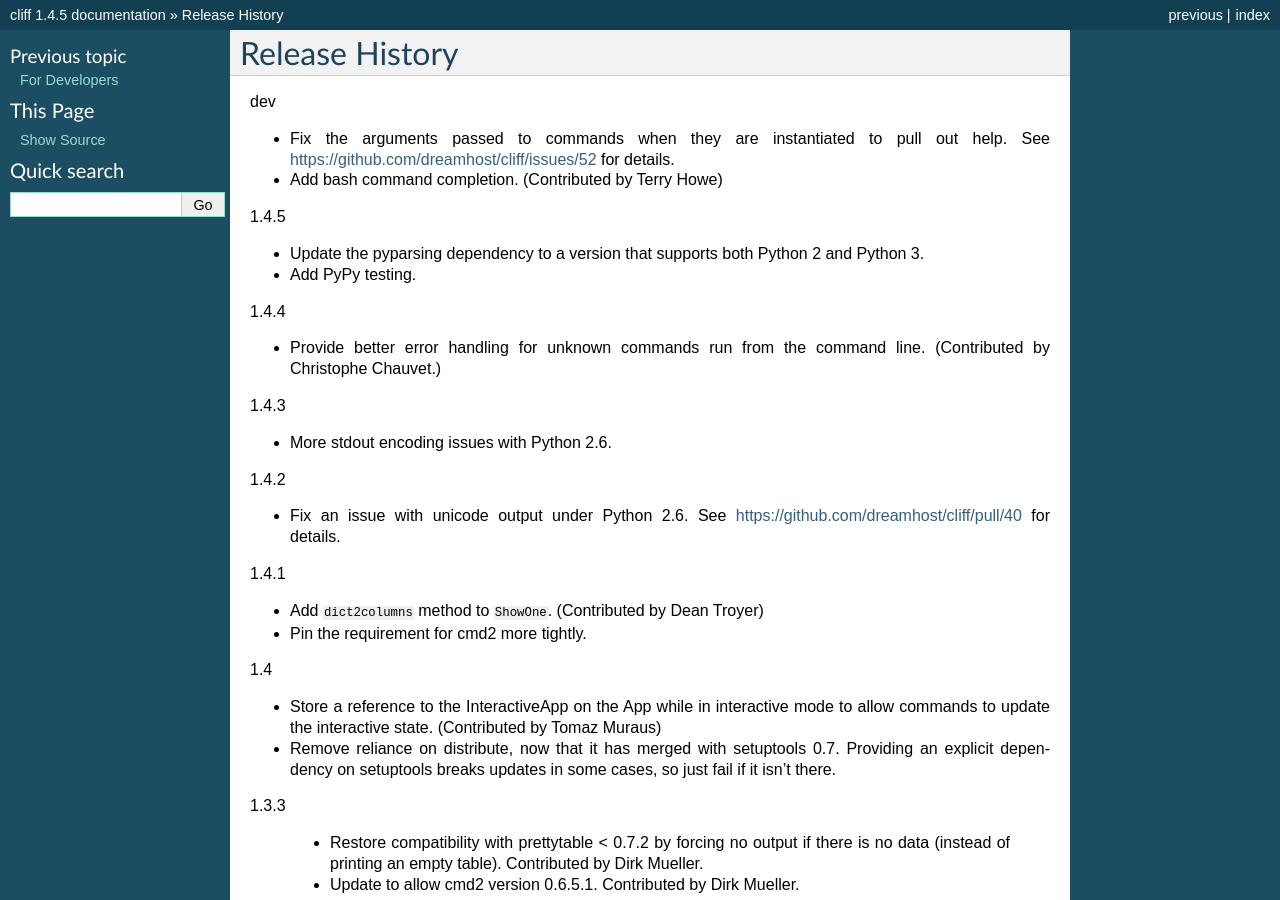
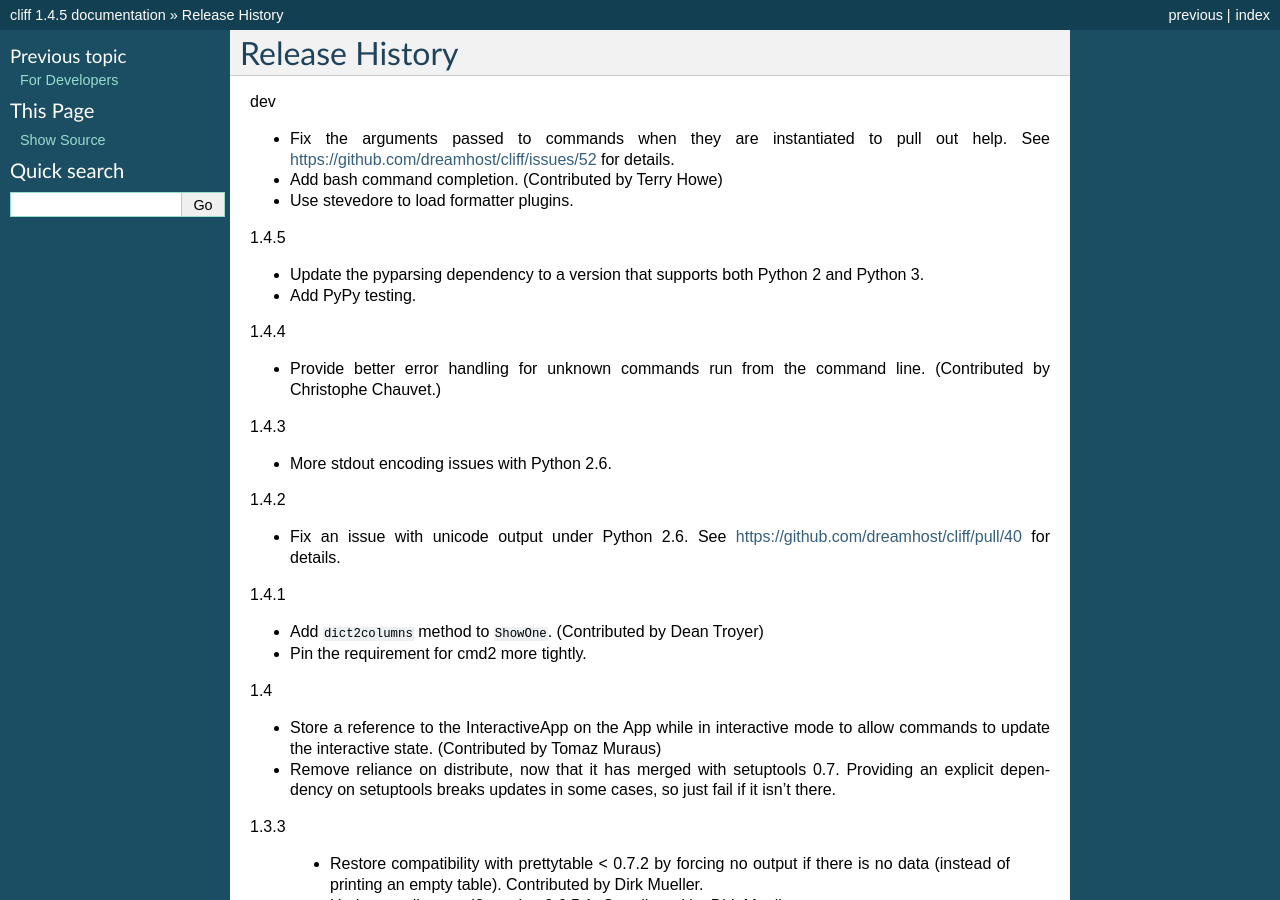
Before and after one commit to openstack/cliff, a Sphinx documentation site: the page built from docs/source/history.rst, in a window 1280 px wide and 900 px high. Built offline with Sphinx 7.4.7, drawn with Linux system fonts in a browser that asks for light colours; the version number is read from the project's files by our own code.

Commit message:
update history for stevedore change

```diff
--- a/docs/source/history.rst
+++ b/docs/source/history.rst
@@ -8,6 +8,7 @@ dev
   pull out help. See https://github.com/dreamhost/cliff/issues/52 for
   details.
 - Add bash command completion. (Contributed by Terry Howe)
+- Use stevedore to load formatter plugins.
 
 1.4.5
 
```
